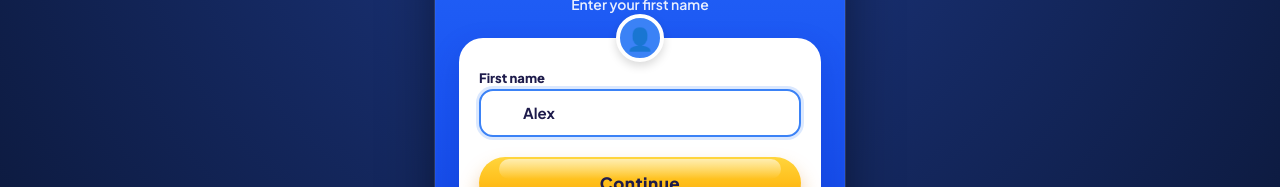
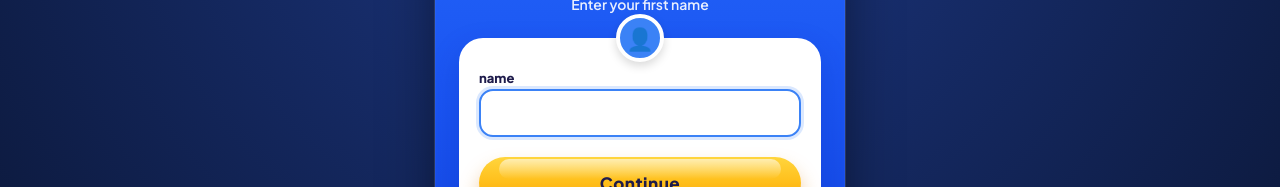
Before and after one commit to BLEACH321/puzzel, a React (Vite) app: page / in a window 1280 px wide. Shown: the part 299-486 px from the top of the page. Built offline with nearby package versions, Linux system fonts and the light colour scheme.

Commit message:
feat: blank out name placeholder and initial input state on welcome screen

```diff
--- a/src/App.jsx
+++ b/src/App.jsx
@@ -17,8 +17,8 @@ export function App() {
   // Step state: 1 = Welcome, 2 = Complete Puzzle, 3 = Completion & Leaderboard
   const [step, setStep] = useState(1);
 
-  // Player name
-  const [playerName, setPlayerName] = useState(() => Storage.getPlayerName() || APP_CONFIG.DEFAULT_NAME);
+  // Player name (starts completely blank)
+  const [playerName, setPlayerName] = useState('');
 
   // Puzzle Image: Automatically picked randomly from uploaded pool
   const [selectedPuzzleImage, setSelectedPuzzleImage] = useState(() => {
--- a/src/components/HomeScreen.jsx
+++ b/src/components/HomeScreen.jsx
@@ -33,7 +33,7 @@ export function HomeScreen({
         </div>
 
         <label className="card-field-label" htmlFor="first-name-input">
-          First name
+          name
         </label>
         <div style={{ position: 'relative', width: '100%', marginBottom: '20px' }}>
           <span className="input-icon-user">👤</span>
@@ -41,7 +41,7 @@ export function HomeScreen({
             id="first-name-input"
             type="text"
             className="name-input-styled-box"
-            placeholder="First name"
+            placeholder=""
             value={playerName}
             onChange={(e) => setPlayerName(e.target.value)}
             maxLength={18}
--- a/src/services/config.js
+++ b/src/services/config.js
@@ -1,7 +1,7 @@
 // Configuration & Full Curated / Uploaded Image Catalogue for 8-Puzzle
 
 export const APP_CONFIG = {
-  DEFAULT_NAME: 'Alex',
+  DEFAULT_NAME: '',
   MAX_HINTS: 3,
   GRID_SIZE: 3
 };
--- a/src/services/storage.js
+++ b/src/services/storage.js
@@ -13,7 +13,7 @@ const STORAGE_KEYS = {
 
 export const Storage = {
   getPlayerName() {
-    return localStorage.getItem(STORAGE_KEYS.PLAYER_NAME) || APP_CONFIG.DEFAULT_NAME;
+    return localStorage.getItem(STORAGE_KEYS.PLAYER_NAME) || '';
   },
 
   setPlayerName(name) {
```
